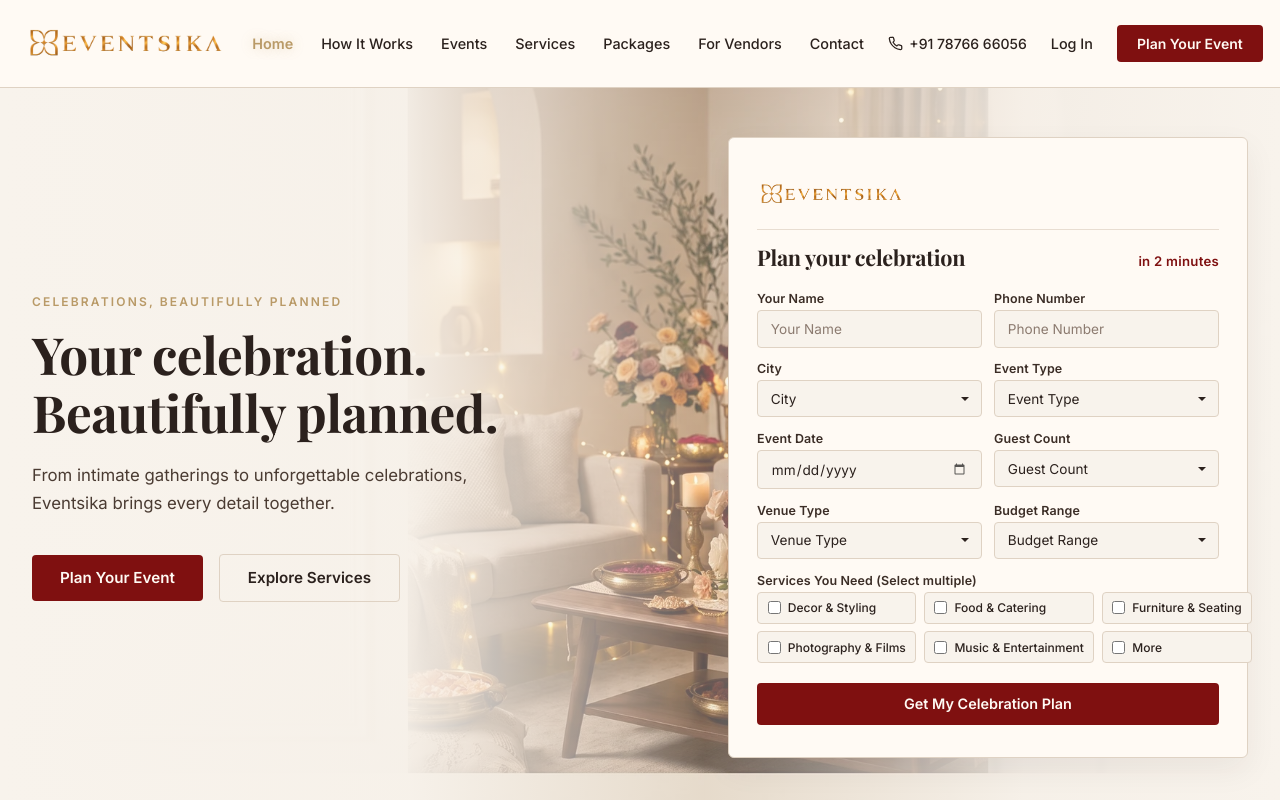
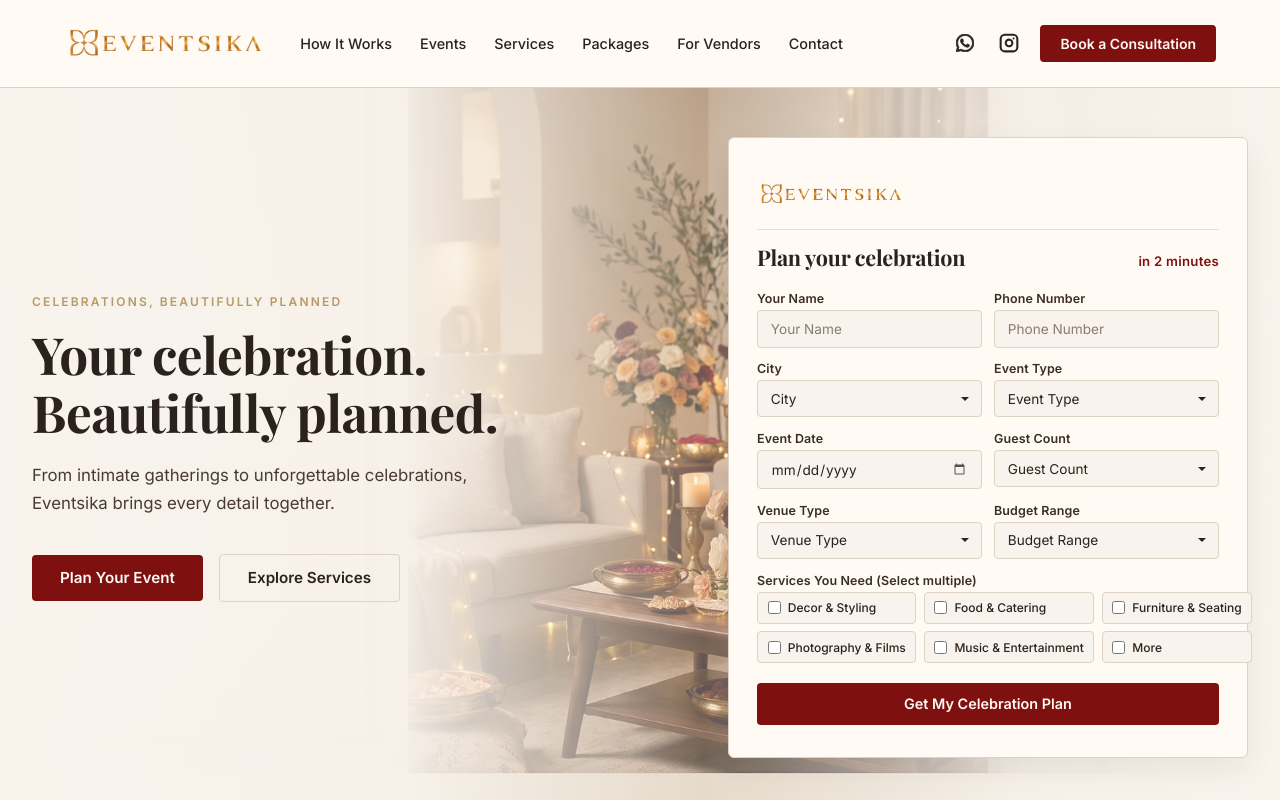
Before and after one commit to AdityaJha20/eventsika-landing, a Next.js app: page / in a window 1280 px wide. Shown: the top 800 px of the page. Built offline with nearby package versions, Linux system fonts and the light colour scheme; a web font is replaced by a local one.

Commit message:
Complete navbar redesign and navigation updates

```diff
--- a/src/components/Navbar.module.css
+++ b/src/components/Navbar.module.css
@@ -7,13 +7,11 @@
 }
 
 .container {
-  max-width: var(--max-width);
-  margin: 0 auto;
-  padding: 0.65rem 1.5rem;
+  width: 100%;
+  padding: 0.65rem clamp(2rem, 5vw, 6.5rem);
   display: flex;
   align-items: center;
-  justify-content: space-between;
-  gap: 1.5rem;
+  gap: 2rem;
 }
 
 /* Brand / Logo Styling */
@@ -22,6 +20,7 @@
   align-items: center;
   text-decoration: none;
   line-height: 0;
+  flex-shrink: 0;
 }
 
 .brandLogo {
@@ -72,9 +71,31 @@
 
 /* Right Section (Desktop) */
 .rightSection {
+  margin-left: auto;
   display: flex;
   align-items: center;
-  gap: 1.5rem;
+  gap: 1.15rem;
+  flex-shrink: 0;
+}
+
+.socialLink {
+  display: inline-flex;
+  align-items: center;
+  justify-content: center;
+  color: var(--foreground);
+  transition: color 0.2s ease;
+  padding: 0.2rem;
+  border-radius: 4px;
+}
+
+.socialLink:hover {
+  color: var(--primary);
+}
+
+.socialIcon {
+  width: 20px;
+  height: 20px;
+  stroke: currentColor;
 }
 
 .phoneLink {
@@ -224,6 +245,10 @@
 
 /* Responsive Media Query */
 @media (max-width: 1080px) {
+  .container {
+    padding: 0.65rem 1.5rem;
+  }
+
   .brandLogo {
     height: 57px;
   }
@@ -235,6 +260,7 @@
 
   .mobileControls {
     display: flex;
+    margin-left: auto;
   }
 
   .mobileMenuOpen {
--- a/src/components/Navbar.tsx
+++ b/src/components/Navbar.tsx
@@ -7,7 +7,6 @@ import { usePathname } from "next/navigation";
 import styles from "./Navbar.module.css";
 
 const NAV_LINKS = [
-  { label: "Home", href: "/" },
   { label: "How It Works", href: "/#how-it-works" },
   { label: "Events", href: "/#events" },
   { label: "Services", href: "/services" },
@@ -67,35 +66,50 @@ export default function Navbar() {
         {/* Right Desktop Actions */}
         <div className={styles.rightSection}>
           <a
-            href="tel:+917876666056"
-            className={styles.phoneLink}
-            aria-label="Call +91 78766 66056"
+            href="https://wa.me/917876666056"
+            target="_blank"
+            rel="noopener noreferrer"
+            className={styles.socialLink}
+            aria-label="WhatsApp"
+            title="Chat on WhatsApp"
           >
             <svg
-              className={styles.phoneIcon}
+              className={styles.socialIcon}
+              style={{ width: "18px", height: "18px" }}
+              viewBox="0 0 24 24"
+              fill="currentColor"
+              aria-hidden="true"
+            >
+              <path d="M17.472 14.382c-.297-.149-1.758-.867-2.03-.967-.273-.099-.471-.148-.67.15-.197.297-.767.966-.94 1.164-.173.199-.347.223-.644.075-.297-.15-1.255-.463-2.39-1.475-.883-.788-1.48-1.761-1.653-2.059-.173-.297-.018-.458.13-.606.134-.133.298-.347.446-.521.151-.172.2-.296.3-.495.099-.198.05-.372-.025-.521-.075-.148-.669-1.611-.916-2.206-.242-.579-.487-.501-.669-.51l-.57-.01c-.198 0-.52.074-.792.372s-1.04 1.016-1.04 2.479 1.065 2.876 1.213 3.074c.149.198 2.095 3.2 5.076 4.487.709.306 1.263.489 1.694.626.712.226 1.36.194 1.872.118.572-.085 1.758-.719 2.006-1.413.248-.695.248-1.29.173-1.414-.074-.124-.272-.198-.57-.347m-5.421 7.403h-.004a9.87 9.87 0 01-5.031-1.378l-.361-.214-3.741.982.998-3.648-.235-.374a9.86 9.86 0 01-1.51-5.26c.001-5.45 4.436-9.884 9.888-9.884 2.64 0 5.122 1.03 6.988 2.898a9.825 9.825 0 012.893 6.994c-.003 5.45-4.437 9.884-9.885 9.884m8.413-18.297A11.815 11.815 0 0012.05 0C5.495 0 .16 5.335.157 11.892c-.001 2.096.547 4.142 1.588 5.945L.057 24l6.305-1.654a11.882 11.882 0 005.683 1.448h.005c6.554 0 11.89-5.335 11.893-11.893a11.821 11.821 0 00-3.48-8.413" />
+            </svg>
+          </a>
+
+          <a
+            href="https://www.instagram.com/eventsika/"
+            target="_blank"
+            rel="noopener noreferrer"
+            className={styles.socialLink}
+            aria-label="Instagram"
+            title="Follow on Instagram"
+          >
+            <svg
+              className={styles.socialIcon}
               viewBox="0 0 24 24"
               fill="none"
               stroke="currentColor"
-              strokeWidth="2"
+              strokeWidth="2.5"
               strokeLinecap="round"
               strokeLinejoin="round"
               aria-hidden="true"
             >
-              <path d="M22 16.92v3a2 2 0 0 1-2.18 2 19.79 19.79 0 0 1-8.63-3.07 19.5 19.5 0 0 1-6-6 19.79 19.79 0 0 1-3.07-8.67A2 2 0 0 1 4.11 2h3a2 2 0 0 1 2 1.72 12.84 12.84 0 0 0 .7 2.81 2 2 0 0 1-.45 2.11L8.09 9.91a16 16 0 0 0 6 6l1.27-1.27a2 2 0 0 1 2.11-.45 12.84 12.84 0 0 0 2.81.7A2 2 0 0 1 22 16.92z" />
+              <rect x="2" y="2" width="20" height="20" rx="5" ry="5" />
+              <path d="M16 11.37A4 4 0 1 1 12.63 8 4 4 0 0 1 16 11.37z" />
+              <line x1="17.5" y1="6.5" x2="17.51" y2="6.5" />
             </svg>
-            <span>+91 78766 66056</span>
           </a>
 
-          <Link
-            href="/login"
-            className={styles.loginLink}
-            aria-label="Client and partner log in"
-          >
-            Log In
-          </Link>
-
           <Link href="/#plan-event" className={styles.primaryButton}>
-            Plan Your Event
+            Book a Consultation
           </Link>
         </div>
 
@@ -106,7 +120,7 @@ export default function Navbar() {
             className={styles.primaryButton}
             style={{ padding: "0.5rem 0.9rem", fontSize: "0.8rem" }}
           >
-            Plan Event
+            Book Consultation
           </Link>
           <button
             type="button"
@@ -179,39 +193,6 @@ export default function Navbar() {
           </ul>
         </nav>
 
-        <div className={styles.mobileDivider} />
-
-        <div className={styles.mobileActions}>
-          <a
-            href="tel:+917876666056"
-            className={styles.phoneLink}
-            onClick={closeMobileMenu}
-            aria-label="Call +91 78766 66056"
-          >
-            <svg
-              className={styles.phoneIcon}
-              viewBox="0 0 24 24"
-              fill="none"
-              stroke="currentColor"
-              strokeWidth="2"
-              strokeLinecap="round"
-              strokeLinejoin="round"
-              aria-hidden="true"
-            >
-              <path d="M22 16.92v3a2 2 0 0 1-2.18 2 19.79 19.79 0 0 1-8.63-3.07 19.5 19.5 0 0 1-6-6 19.79 19.79 0 0 1-3.07-8.67A2 2 0 0 1 4.11 2h3a2 2 0 0 1 2 1.72 12.84 12.84 0 0 0 .7 2.81 2 2 0 0 1-.45 2.11L8.09 9.91a16 16 0 0 0 6 6l1.27-1.27a2 2 0 0 1 2.11-.45 12.84 12.84 0 0 0 2.81.7A2 2 0 0 1 22 16.92z" />
-            </svg>
-            <span>+91 78766 66056</span>
-          </a>
-
-          <Link
-            href="/login"
-            className={styles.loginLink}
-            onClick={closeMobileMenu}
-            aria-label="Client and partner log in"
-          >
-            Log In
-          </Link>
-        </div>
       </div>
     </header>
   );
```
